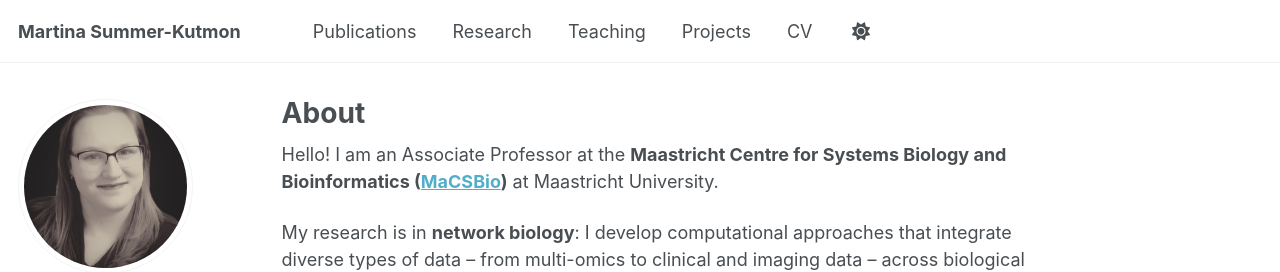
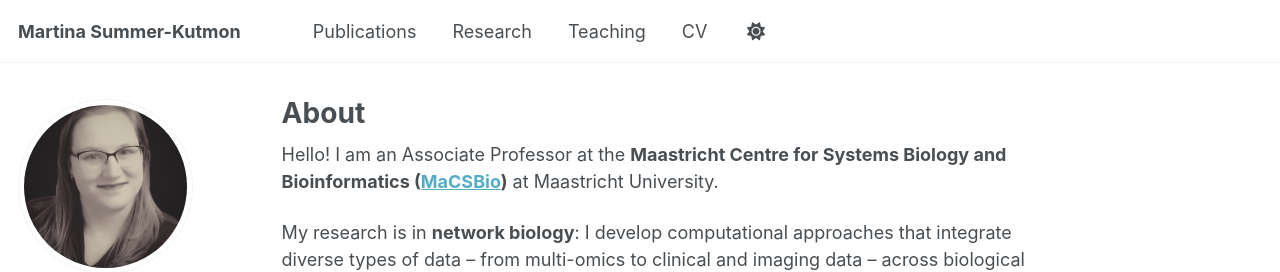
Before and after one commit to mkutmon/mkutmon.github.io, a Jekyll site: the page built from _pages/about.md, in a window 1280 px wide. Shown: the top 272 px of the page. Built offline with Jekyll 4.4.1, drawn with Linux system fonts in a browser that asks for light colours; some web fonts are replaced; a script that is not in the unit is left out.

Commit message:
Update Research URL and remove Projects entry

```diff
--- a/_data/navigation.yml
+++ b/_data/navigation.yml
@@ -12,13 +12,10 @@ main:
     url: /publications/
 
   - title: "Research"
-    url: /talks/
+    url: /research/
 
   - title: "Teaching"
     url: /teaching/
 
-  - title: "Projects"
-    url: /projects/
-
   - title: "CV"
     url: /cv/
```
